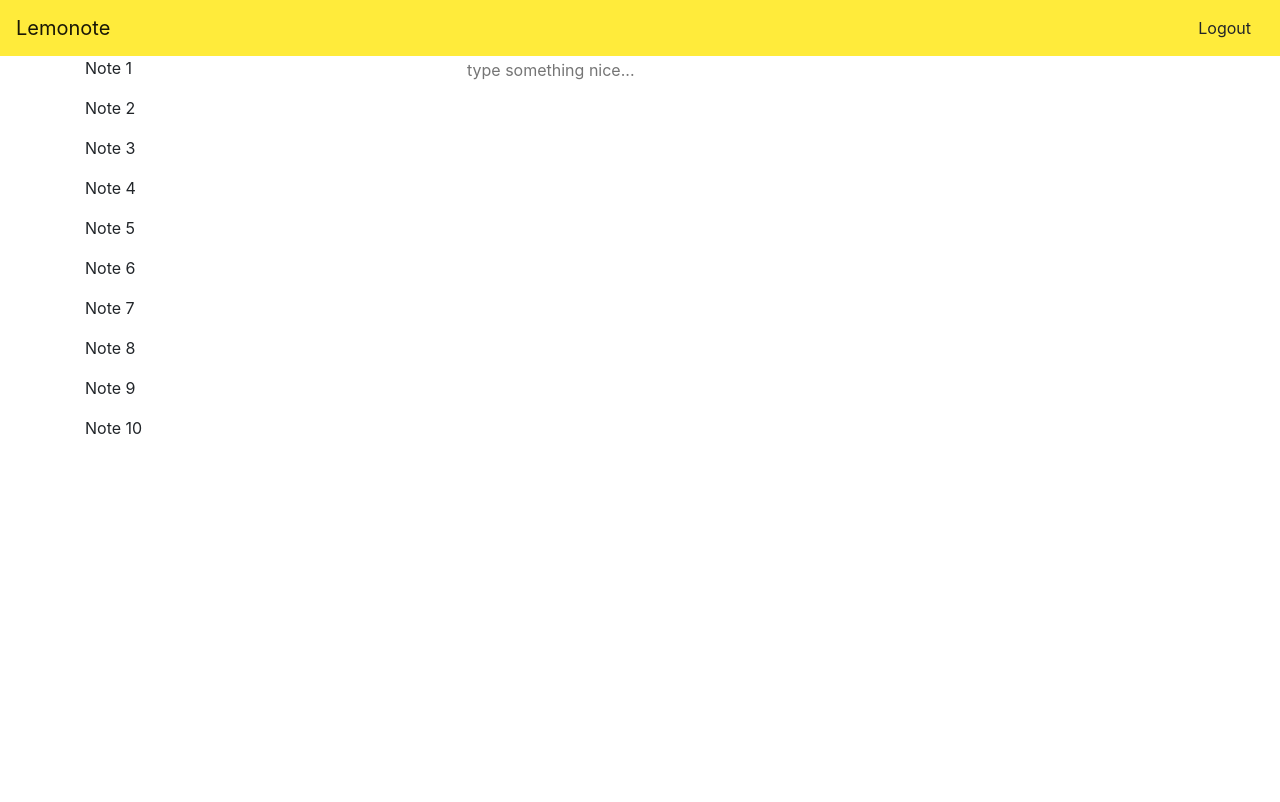
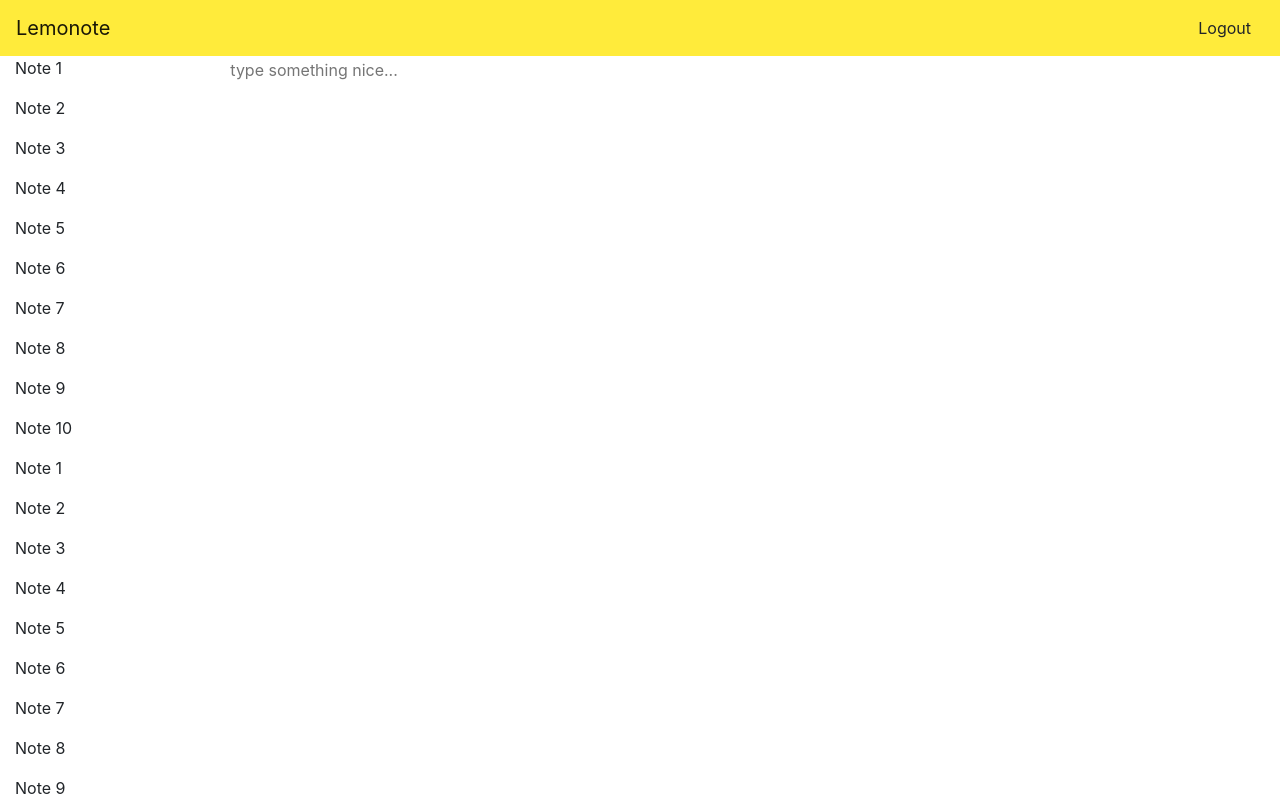
Before and after one commit to Surras/lemonote-web, an Angular app: page / in a window 1280 px wide. Built offline with nearby package versions, Linux system fonts and the light colour scheme.

Commit message:
style changes

```diff
--- a/src/app/app.component.html
+++ b/src/app/app.component.html
@@ -1,5 +1,5 @@
 <nav class="navbar navbar-light bg-primary">
-  <a class="navbar-brand" href="#">Lemonote</a>
+  <a class="navbar-brand" id="nav-title" href="#">Lemonote</a>
 
   <ul class="navbar-nav ml-auto">
     <li class="nav-item">
@@ -8,12 +8,12 @@
   </ul>
 </nav>
 
-<div class="container">
+<div class="container-fluid">
   <div class="row">
-    <div class="col-sm-4" id="scroll-col-left">
+    <div class="col-sm-4 col-xl-2" id="scroll-col-left">
       <app-content-list></app-content-list>
     </div>
-    <div class="col-sm-8 scroll-col" id="scroll-col-right">
+    <div class="col-sm-8 col-xl-10 scroll-col" id="scroll-col-right">
       <app-editor></app-editor>
     </div>
   </div>
--- a/src/app/mock-pages.ts
+++ b/src/app/mock-pages.ts
@@ -10,5 +10,24 @@ export const PAGES: Page[] = [
     new Page("Note 7", "content for note 7"),
     new Page("Note 8", "content for note 8"),
     new Page("Note 9", "content for note 9"),
-    new Page("Note 10", "content for note 10")
+    new Page("Note 10", "content for note 10"),
+    new Page("Note 1", "content for note 1"),
+    new Page("Note 2", "content for note 2"),
+    new Page("Note 3", "content for note 3"),
+    new Page("Note 4", "content for note 4"),
+    new Page("Note 5", "content for note 5"),
+    new Page("Note 6", "content for note 6"),
+    new Page("Note 7", "content for note 7"),
+    new Page("Note 8", "content for note 8"),
+    new Page("Note 9", "content for note 9"),
+    new Page("Note 10", "content for note 10"),
+    new Page("Note 1", "content for note 1"),
+    new Page("Note 2", "content for note 2"),
+    new Page("Note 3", "content for note 3"),
+    new Page("Note 4", "content for note 4"),
+    new Page("Note 5", "content for note 5"),
+    new Page("Note 6", "content for note 6"),
+    new Page("Note 7", "content for note 7"),
+    new Page("Note 8", "content for note 8"),
+    new Page("Note 9", "content for note 9"),
 ];
```
Also changed, not shown: src/app/app.component.scss (+4 -4 lines).
